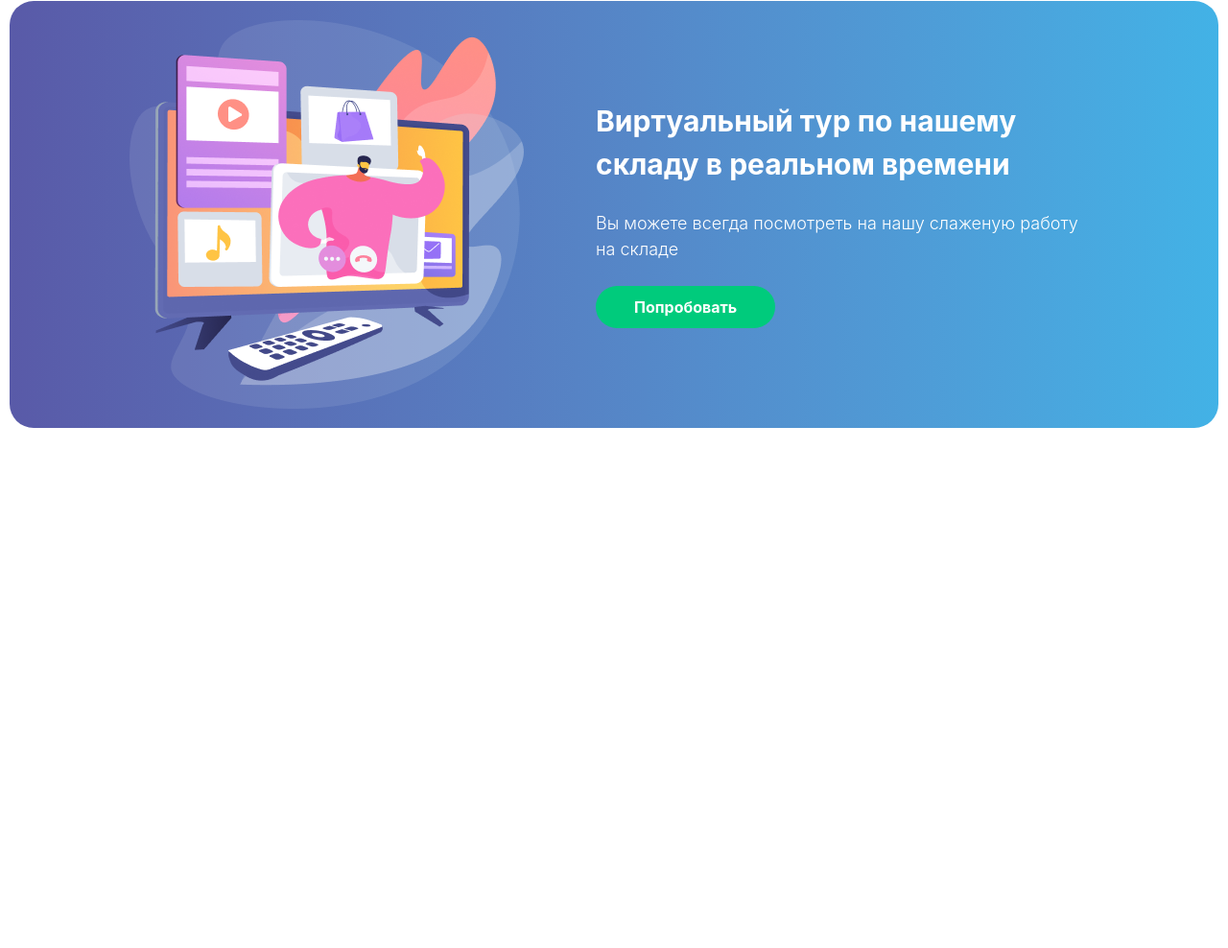
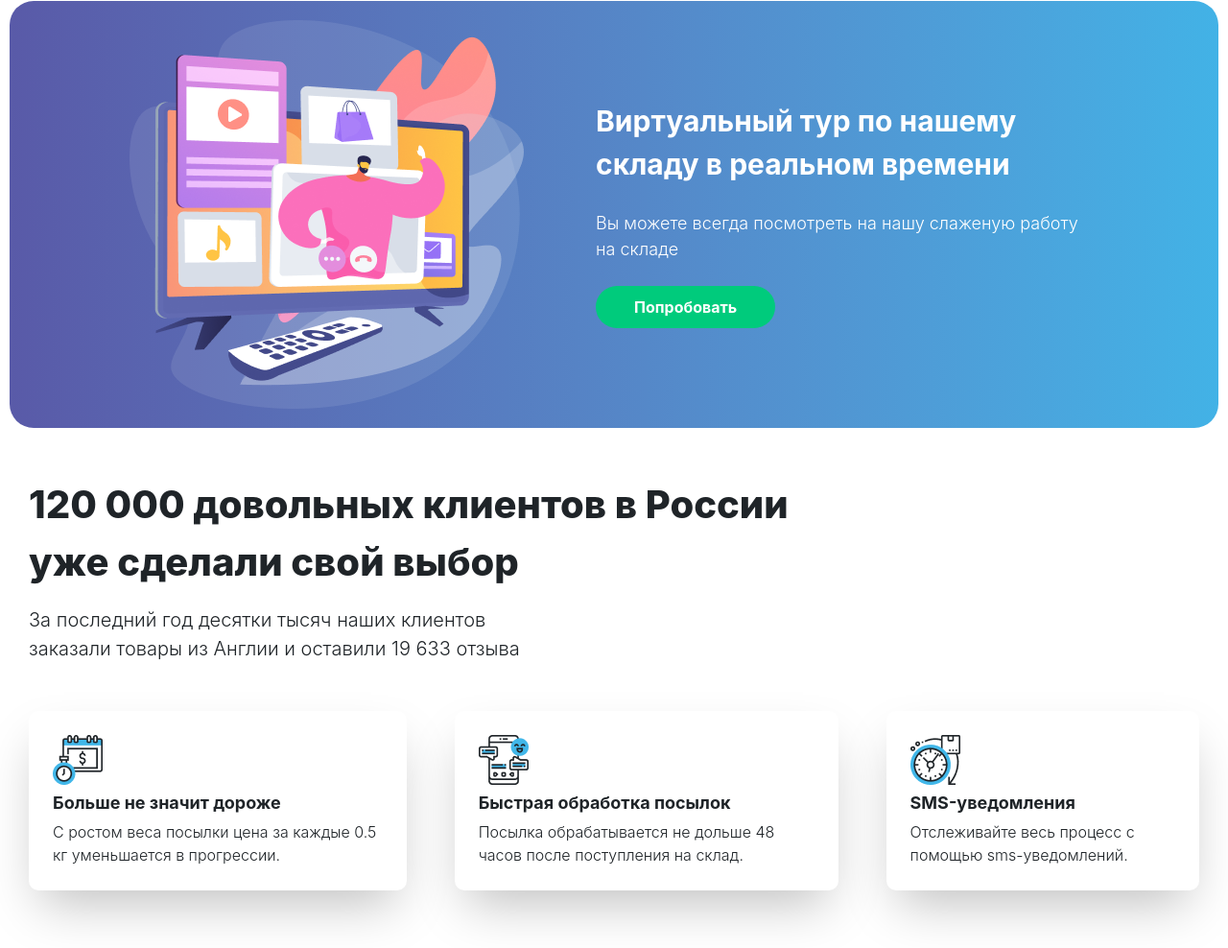
Before and after one commit to mahmadzoda09/LESSON5WEEK3, a website: page index.html in a window 1280 px wide. Shown: the part 5070-6058 px from the top of the page at 96% size. Before the commit the page ends 5526 px from the top, so only its background shows below. Drawn offline with nearby package versions, Linux system fonts and the light colour scheme; files that its build step writes are made by us from their sources.

Commit message:
Section8Page1

```diff
--- a/index.html
+++ b/index.html
@@ -484,6 +484,29 @@
           </button>
         </aside>
       </section>
+      <section class="flex flex-col max-w-350 m-auto gap-[50px] p-[50px_20px]">
+        <div class="flex flex-col items-start gap-[15px]">
+            <h1 class="text-[#1F2428]  lg:w-[830px] text-[28px] lg:text-[40px] font-extrabold">120 000 довольных клиентов в России уже сделали свой выбор</h1>
+            <p class="text-[#1F2428] lg:w-[550px] text-[20px] font-light">За последний год десятки тысяч наших клиентов заказали товары из Англии и оставили 19 633 отзыва</p>
+        </div>
+        <div class="flex justify-between items-center gap-[50px]">
+            <nav class="flex flex-col items-start gap-[5px] shadow-2xl p-[25px] rounded-[10px]">
+                <img src="src/sec81.png" alt="">
+                <h2 class="text-[#1F2428] text-[18px] font-bold">Больше не значит дороже</h2>
+                <p class="text-[#1F2428] text-[16px] font-light">С ростом веса посылки цена за каждые 0.5 кг уменьшается в прогрессии.</p>
+            </nav>
+            <nav class="lg:flex flex-col items-start gap-[5px] shadow-2xl p-[25px] rounded-[10px] hidden">
+                <img src="src/sec82.png" alt="">
+                <h2 class="text-[#1F2428] text-[18px] font-bold">Быстрая обработка посылок</h2>
+                <p class="text-[#1F2428] text-[16px] font-light">Посылка обрабатывается не дольше 48 часов после поступления на склад.</p>
+            </nav>
+            <nav class="lg:flex flex-col items-start gap-[5px] shadow-2xl p-[25px] rounded-[10px] hidden">
+                <img src="src/sec83.png" alt="">
+                <h2 class="text-[#1F2428] text-[18px] font-bold">SMS-уведомления</h2>
+                <p class="text-[#1F2428] text-[16px] font-light">Отслеживайте весь процесс с помощью sms-уведомлений.</p>
+            </nav>
+        </div>
+      </section>
     </main>
   </body>
 </html>
```
Also changed, not shown: src/sec81.png (added), src/sec82.png (added), src/sec83.png (added).
